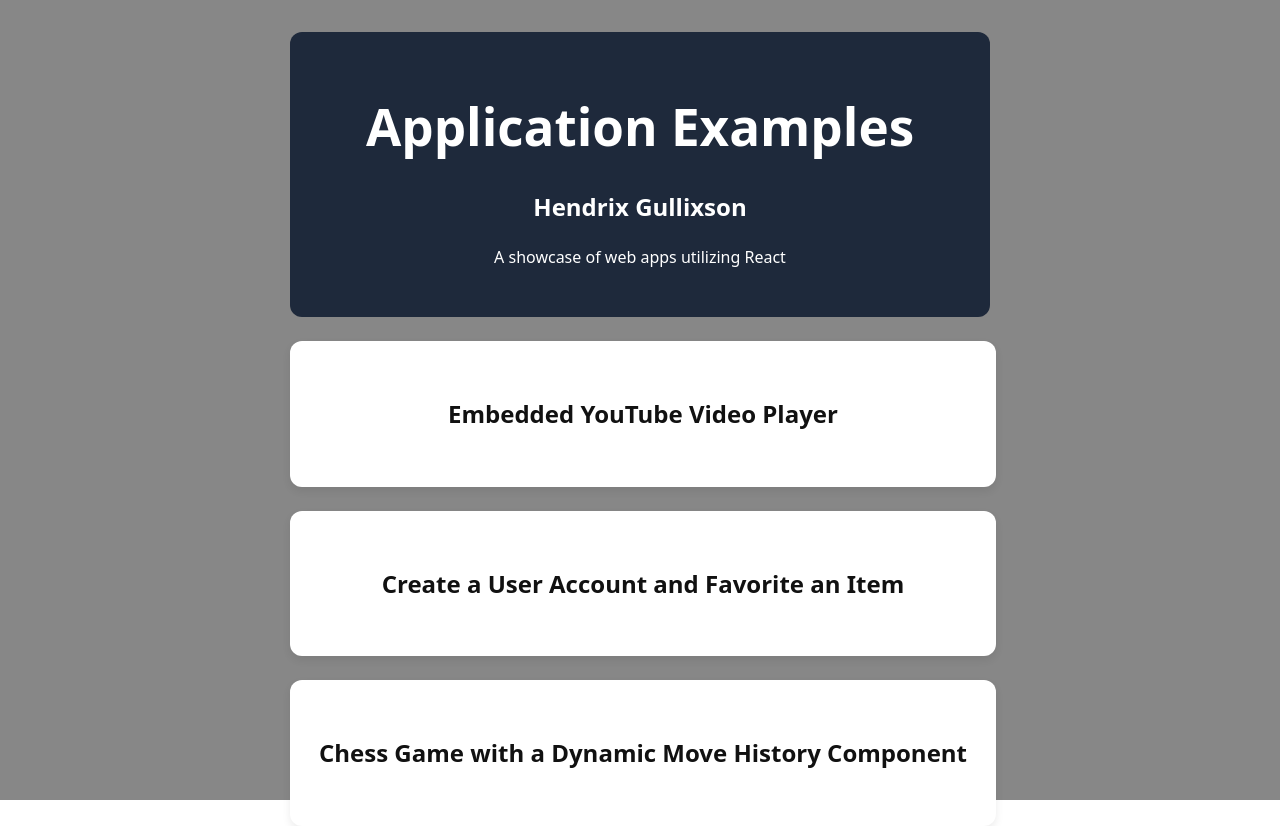
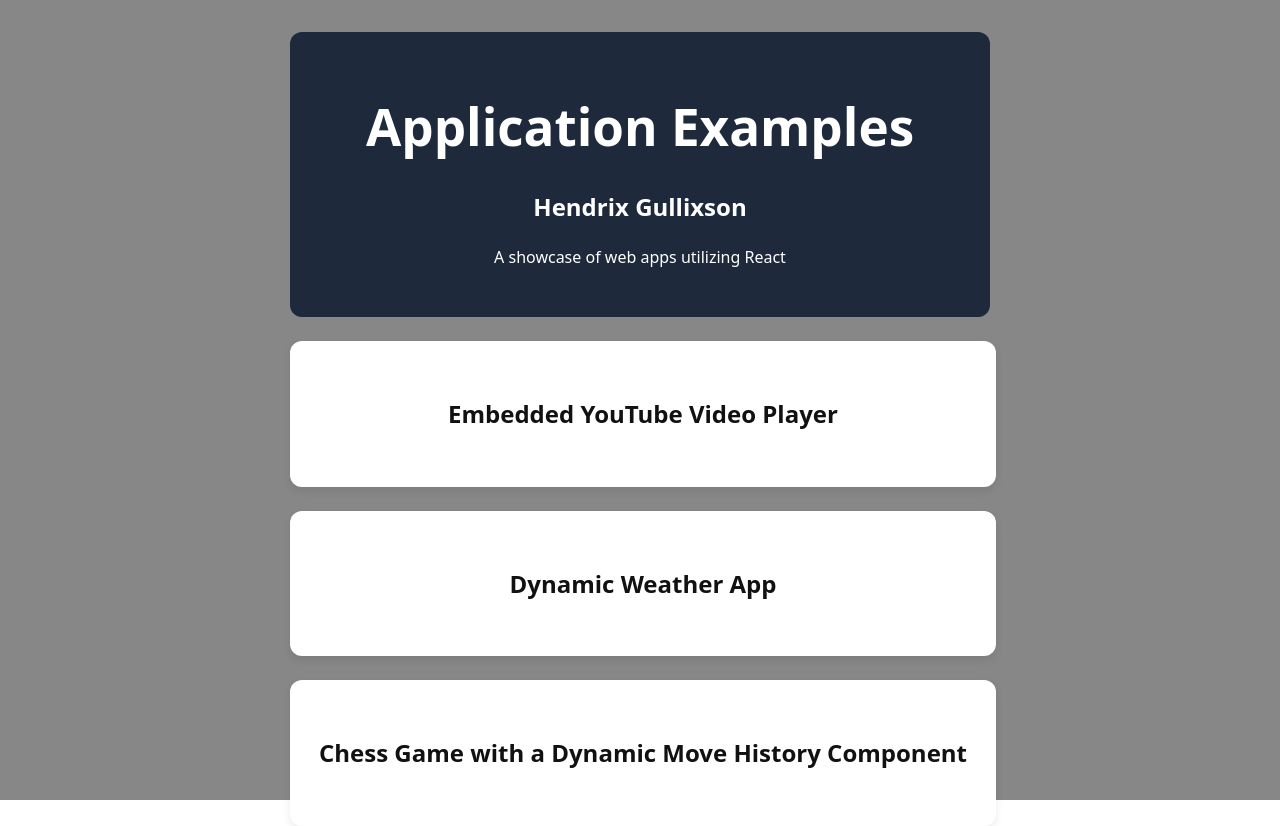
Before and after one commit to HendrixG/my-portfolio, a React (Vite) app: page / in a window 1280 px wide. Built offline with nearby package versions, Linux system fonts and the light colour scheme.

Commit message:
updating for weather app

```diff
--- a/src/projects.js
+++ b/src/projects.js
@@ -4,8 +4,9 @@ export const projects = [
     link: 'https://main.d190wbcxgge63h.amplifyapp.com/videoPlayer',
   },
     {
-    title: 'Create a User Account and Favorite an Item',
+    title: 'Dynamic Weather App',
     link: 'https://main.d25vfqcbsjj44i.amplifyapp.com/profile',
+    // ADD CORRECT LINK!!!!
   },
     {
     title: 'Chess Game with a Dynamic Move History Component',
```
